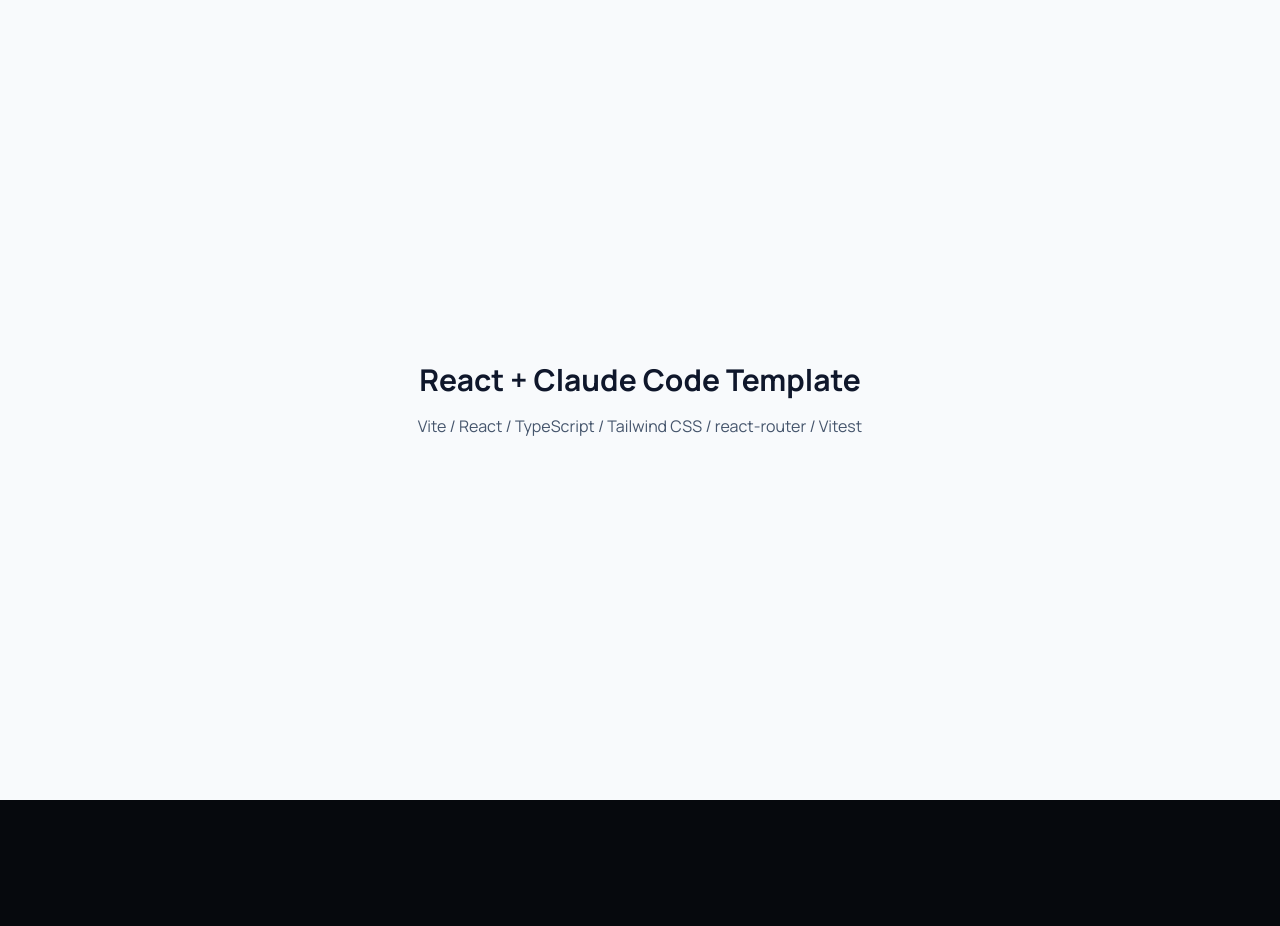
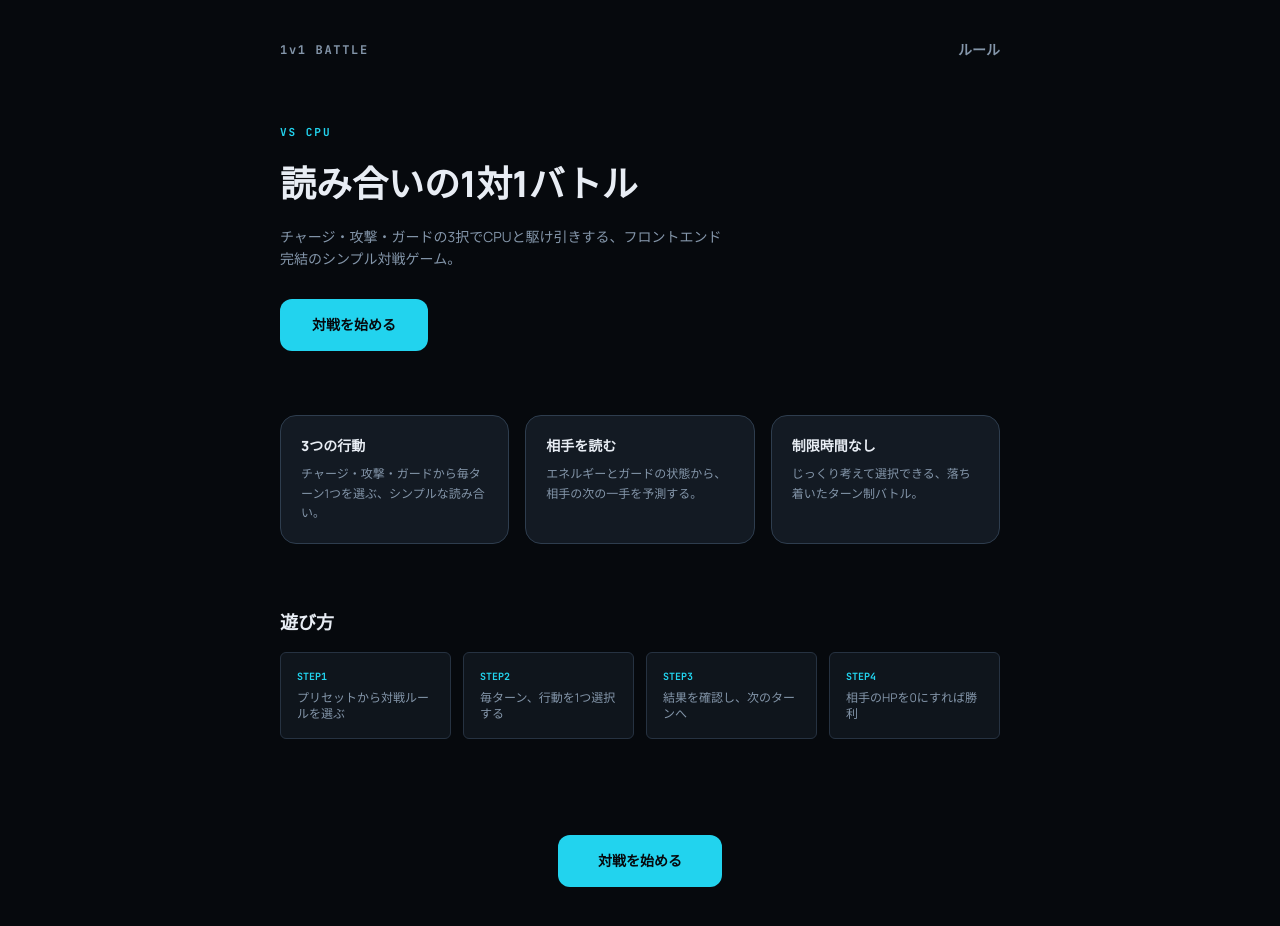
Before and after one commit to tnakamura0/1v1-battle-game, a React (Vite) app: page / in a window 1280 px wide. Shown: the top 926 px of the page. Before the commit the page ends 800 px from the top, so only its background shows below. Built offline with nearby package versions, Linux system fonts and the light colour scheme.

Commit message:
feat: LP（トップページ）を実装
Closes #4

```diff
--- a/src/pages/Home.tsx
+++ b/src/pages/Home.tsx
@@ -1,10 +1,99 @@
+import { Link } from 'react-router'
+
+const FEATURES = [
+  {
+    title: '3つの行動',
+    description: 'チャージ・攻撃・ガードから毎ターン1つを選ぶ、シンプルな読み合い。',
+  },
+  {
+    title: '相手を読む',
+    description: 'エネルギーとガードの状態から、相手の次の一手を予測する。',
+  },
+  {
+    title: '制限時間なし',
+    description: 'じっくり考えて選択できる、落ち着いたターン制バトル。',
+  },
+]
+
+const STEPS = [
+  'プリセットから対戦ルールを選ぶ',
+  '毎ターン、行動を1つ選択する',
+  '結果を確認し、次のターンへ',
+  '相手のHPを0にすれば勝利',
+]
+
 export function Home() {
   return (
-    <main className="flex min-h-screen flex-col items-center justify-center gap-4 bg-slate-50 text-slate-900">
-      <h1 className="text-3xl font-bold">React + Claude Code Template</h1>
-      <p className="text-slate-600">
-        Vite / React / TypeScript / Tailwind CSS / react-router / Vitest
-      </p>
+    <main className="mx-auto flex min-h-screen max-w-3xl flex-col gap-16 p-6 pb-20">
+      <header className="flex items-center justify-between pt-4">
+        <span className="font-mono text-xs font-bold tracking-[0.14em] text-text-secondary">
+          1v1 BATTLE
+        </span>
+        <Link
+          to="/rules"
+          className="font-sans text-sm font-semibold text-text-secondary hover:text-accent-hover"
+        >
+          ルール
+        </Link>
+      </header>
+
+      <section className="flex flex-col items-start gap-5">
+        <span className="font-mono text-[11px] font-bold tracking-[0.18em] text-accent">
+          VS CPU
+        </span>
+        <h1 className="font-sans text-4xl font-extrabold leading-tight text-text-primary text-balance">
+          読み合いの1対1バトル
+        </h1>
+        <p className="max-w-md font-sans text-sm leading-relaxed text-text-secondary">
+          チャージ・攻撃・ガードの3択でCPUと駆け引きする、フロントエンド完結のシンプル対戦ゲーム。
+        </p>
+        <Link
+          to="/preset"
+          className="mt-2 flex h-13 touch-manipulation items-center justify-center rounded-xl bg-accent px-8 font-sans text-sm font-bold text-bg-page transition-colors hover:bg-accent-hover focus-visible:outline-none focus-visible:ring-2 focus-visible:ring-accent focus-visible:ring-offset-2 focus-visible:ring-offset-bg-page"
+        >
+          対戦を始める
+        </Link>
+      </section>
+
+      <section className="grid gap-4 sm:grid-cols-3">
+        {FEATURES.map((feature) => (
+          <div
+            key={feature.title}
+            className="flex flex-col gap-2 rounded-card border border-border-emphasis bg-bg-surface p-5"
+          >
+            <span className="font-sans text-sm font-extrabold text-text-primary">
+              {feature.title}
+            </span>
+            <p className="font-sans text-xs leading-relaxed text-text-secondary">
+              {feature.description}
+            </p>
+          </div>
+        ))}
+      </section>
+
+      <section className="flex flex-col gap-4">
+        <h2 className="font-sans text-lg font-bold text-text-primary">遊び方</h2>
+        <ol className="grid gap-3 sm:grid-cols-4">
+          {STEPS.map((step, index) => (
+            <li
+              key={step}
+              className="flex flex-col gap-1.5 rounded-chip border border-border-default bg-bg-row p-4"
+            >
+              <span className="font-mono text-[10px] font-bold text-accent">STEP{index + 1}</span>
+              <span className="font-sans text-xs text-text-secondary">{step}</span>
+            </li>
+          ))}
+        </ol>
+      </section>
+
+      <footer className="mt-8 flex justify-center">
+        <Link
+          to="/preset"
+          className="flex h-13 touch-manipulation items-center justify-center rounded-xl bg-accent px-10 font-sans text-sm font-bold text-bg-page transition-colors hover:bg-accent-hover focus-visible:outline-none focus-visible:ring-2 focus-visible:ring-accent focus-visible:ring-offset-2 focus-visible:ring-offset-bg-page"
+        >
+          対戦を始める
+        </Link>
+      </footer>
     </main>
   )
 }
```
Also changed, not shown: 1 other file (tests, documents, lock files or other folders).
